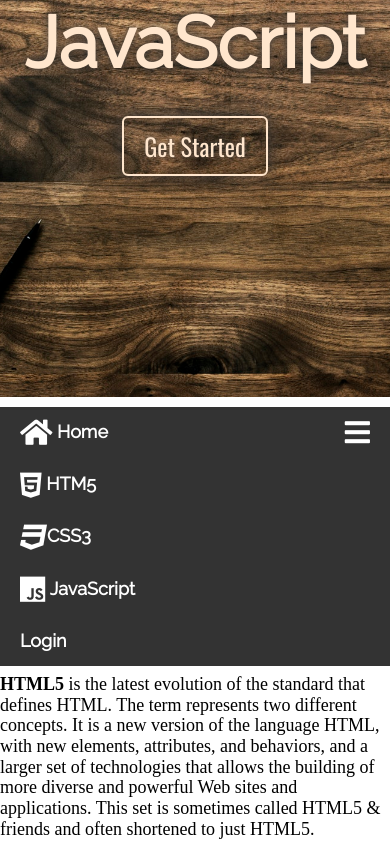
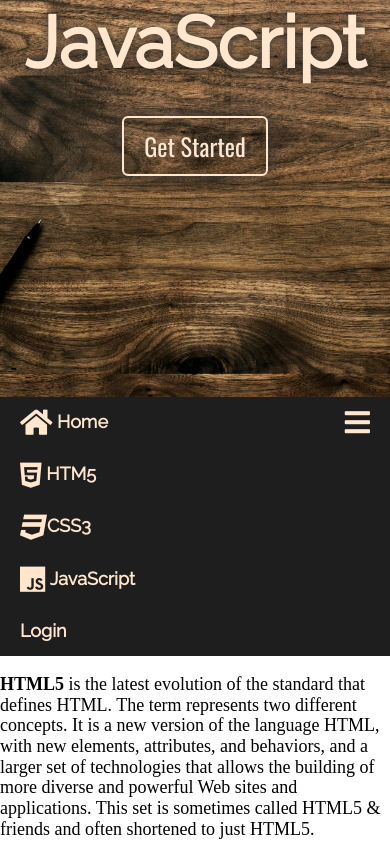
Before and after one commit to YetAnotherCrazyCoder/WebsiteExercise, a plain HTML site: page index.html in a window 390 px wide. Both pictures are taken after a click on the link 357 px from the left and 869 px from the top of the page. Shown: the part 447-1291 px from the top of the page. Drawn offline with nearby package versions, Linux system fonts and the light colour scheme.

Commit message:
navbar finished

```diff
--- a/css/style.css
+++ b/css/style.css
@@ -14,8 +14,6 @@ html, body{
     background: url('../media/pexels-photo-1449082.jpeg') no-repeat;
     /* image downloaded from https://www.pexels.com/photo/macbook-pro-1449082/ */
     display: table;
-    /* top: 0; */
-
     background-size: cover;
     background-position: center;
 }
@@ -70,27 +68,49 @@ html, body{
     border: solid white 2px;
 }
 
-
-.topnav {
+nav{
     overflow: hidden;
-    background-color: #333;
+    width: 100%;
+    height: 50px;
+    background-color: rgba(30, 30, 30, 1);
+    position: sticky;
+    position: -webkit-sticky;
+    top: 0px;
 }
 
-.topnav a {
+nav a {
+    display: block;
     float: left;
-    display: block;
+    color: rgb(255, 230, 205);
     padding: 0 20px;
     font-family: 'Raleway', sans-serif;
     font-weight: bold;
-    color: #fff;
     text-align: center;
     text-decoration: none;
     line-height: 50px;
 }
 
-.topnav a:hover {
-    background-color: #ddd;
-    color: black;
+nav a:hover {
+    background-color: rgba(20, 20, 20, 1);
+    color: white;
+}
+
+nav i{
+    font-size: 1.6rem;
+    font-weight: normal;
+    vertical-align: middle;
+}
+
+.fab, .fas{
+    line-height: 1.8;
+}
+
+.float-left{
+    float: left;
+}
+
+.float-right{
+    float: right;
 }
 
 .active {
@@ -98,117 +118,33 @@ html, body{
     color: white;
 }
 
-.topnav .icon {
+nav .icon {
     display: none;
 }
 
 @media screen and (max-width: 600px) {
-    .topnav a:not(:first-child) {
+    nav{
+        height: 100%;
+    }
+
+    nav a:not(:first-child) {
         display: none;
     }
-    .topnav a.icon {
+    nav a.icon {
       float: right;
       display: block;
     }
 }
 
 @media screen and (max-width: 600px) {
-    .topnav.responsive {
-        position: relative;
-    }
-    .topnav.responsive .icon {
+    nav.responsive .icon {
       position: absolute;
       right: 0;
       top: 0;
     }
-    .topnav.responsive a {
+    nav.responsive a {
       float: none;
       display: block;
       text-align: left;
     }
 }
-
-nav{
-    width: 100%;
-    height: 50px;
-    background: rgba(0, 0, 0, 0.8);
-    position: sticky;
-    position: -webkit-sticky;
-    top: 10px;
-}
-
-/* nav ul{
-    display: flex;
-    margin: 0;
-    padding: 0 20px;
-} */
-
-/* .float-left{
-    float: left;
-}
-
-.float-right{
-    float: right;
-}
-
-nav ul li{
-    list-style: none;
-}
-
-nav ul li a{
-    font-family: 'Raleway', sans-serif;
-    display: flex;
-    color: #fff;
-    padding: 0 20px;
-    text-decoration: none;
-    font-weight: bold;
-    line-height: 50px;
-}
-
-nav ul li a i{
-    font-size: 1.6rem;
-    font-weight: normal;
-    vertical-align: middle;
-
-} */
-
-nav a{
-    font-family: 'Raleway', sans-serif;
-    display: flex;
-    color: #fff;
-    padding: 0 20px;
-    text-decoration: none;
-    font-weight: bold;
-    line-height: 50px;
-}
-
-nav i{
-    font-size: 1.6rem;
-    font-weight: normal;
-    vertical-align: middle;
-
-}
-
-.fab, .fas{
-    line-height: 1.8;
-}
-
-@media screen and (max-width: 768px){
-
-
-    /* .float-left{
-        float: none;
-    }
-
-    .float-right{
-        float: none;
-    } */
-    nav{
-        height: 100%;
-        background: rgba(0, 0, 0, 0.8);
-    }
-
-    /* nav ul{
-        display: block;
-    } */
-}
--- a/index.html
+++ b/index.html
@@ -12,7 +12,7 @@
     <title>HTML CSS3 JS</title>
 </head>
 
-<body onload="getText()">
+<body>
     <header>
 
     </header>
@@ -26,18 +26,6 @@
             </div>
         </div>
     </section>
-
-    <!-- <nav>
-        <ul class="float-left">
-            <li><a href=""><i class="fas fa-home"></i>&nbsp;Home</a></li>
-        </ul>
-        <ul class="float-right">
-            <li><a href=""><i class="fab fa-html5"></i>&nbsp;HTM5</a></li>
-            <li><a href=""><i class="fab fa-css3"></i>CSS3</a></li>
-            <li><a href=""><i class="fab fa-js"></i>&nbsp;JavaScript</a></li>
-            <li><a href="">Login</a></li>
-        </ul>
-    </nav> -->
 
     <nav class="topnav" id="navBar">
         <a href="#"><i class="fas fa-home"></i>&nbsp;Home</a>
--- a/js/site.js
+++ b/js/site.js
@@ -55,6 +55,10 @@
 // document.title	Returns the <title> element	1
 // document.URL	Returns the complete URL of the document	1
 
+
+//Part 1.2 Use JS for handling events
+window.onload = getText();
+
 function getText() {
     console.log("runing getText script...");
 
@@ -69,6 +73,8 @@ function getText() {
     xhttp.send();
 }
 
+
+//Part 1.2 Use JS for DOM manipulation
 function switchNavbar() {
     var x = document.getElementById("navBar");
     if (x.className === "topnav") {
```
